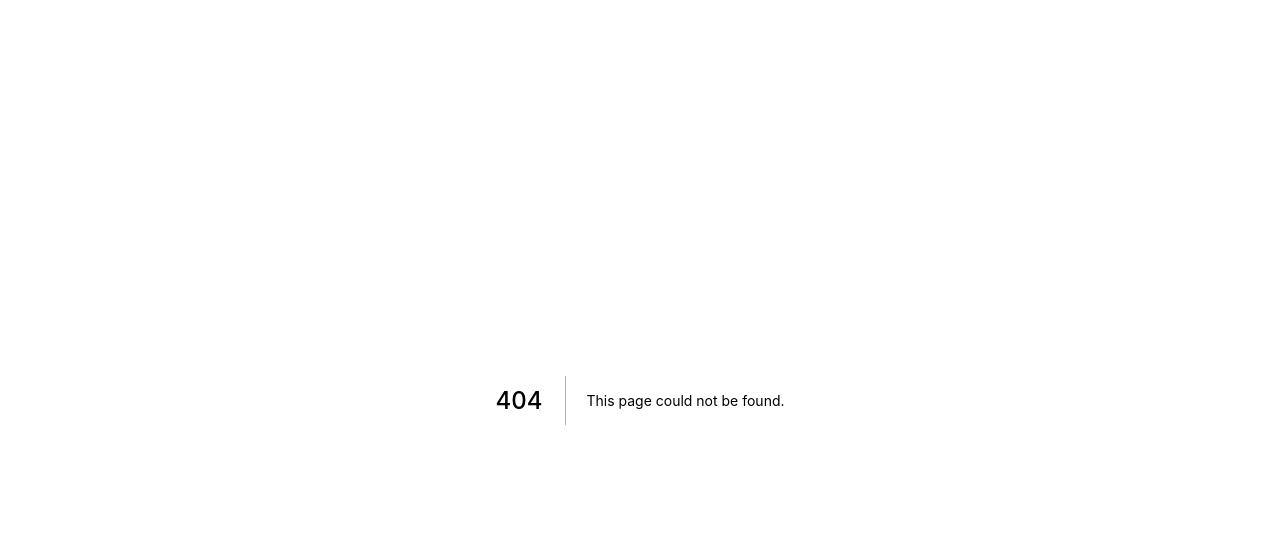
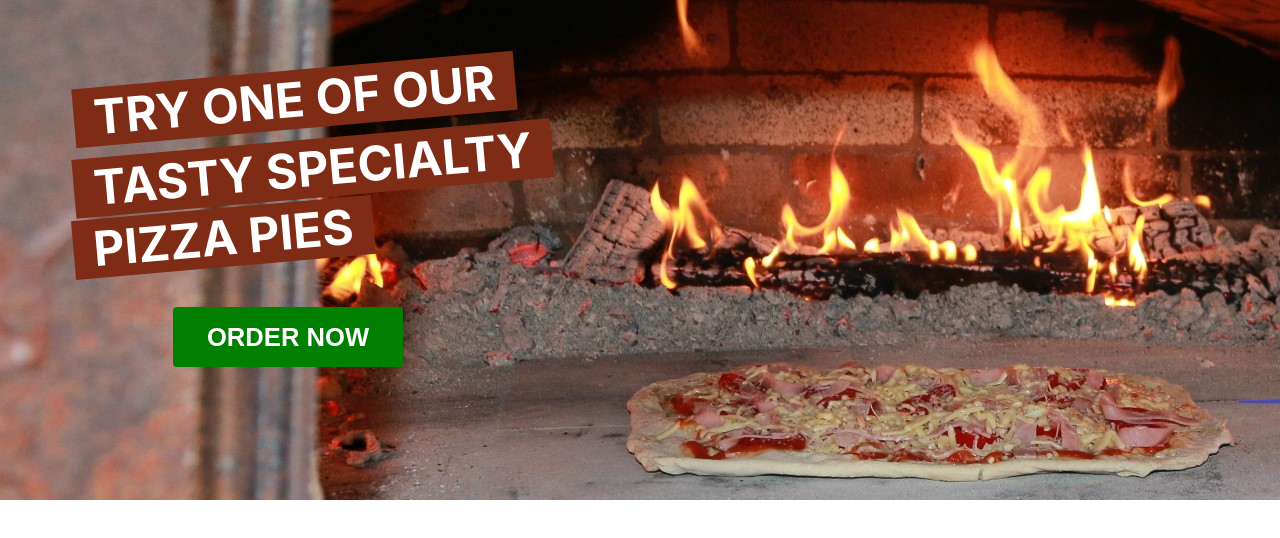
Before and after one commit to diegovazquezny/diegos-pizza, a Next.js app: page /hero in a window 1280 px wide. Before the commit this address had no page. Shown: the top 538 px of the page. Built offline with nearby package versions, Linux system fonts and the light colour scheme.

Commit message:
updated hero

```diff
--- /dev/null
+++ b/pages/hero.js
@@ -0,0 +1,21 @@
+import React from 'react';
+import styles from '../styles/Hero.module.css'
+
+const line1 = 'TRY ONE OF OUR';
+const line2 = 'TASTY SPECIALTY';
+const line3 = 'PIZZA PIES';
+
+export default function Hero() {
+  return (
+    <div className={styles.root} >
+      <div className={styles.heroTextContainer}>
+        <div className={styles.heroTextWrapper}>
+          <h1 className={styles.heroText}>{line1}</h1>
+          <h1 className={styles.heroText}>{line2}</h1>
+          <h1 className={styles.heroText}>{line3}</h1>
+        </div>
+        <button className={styles.heroBtn}>ORDER NOW</button>
+      </div>
+    </div>
+  )
+}
--- a/pages/index.js
+++ b/pages/index.js
@@ -1,6 +1,7 @@
 import Head from 'next/head'
 import styles from '../styles/Home.module.css'
 import Header from './header';
+import Hero from './hero';
 
 export default function Home() {
   return (
@@ -10,6 +11,7 @@ export default function Home() {
         <link rel="icon" href="/favicon.ico" />
       </Head>
       <Header/>
+      <Hero/>
     </div>
   )
 }
--- a/styles/Header.module.css
+++ b/styles/Header.module.css
@@ -1,7 +1,7 @@
 .navBar {
   height: 80px;
   width: 100vw;
-  background-color: red;
+  background-color: #731009;
   display: flex;
   align-items: center;
   justify-content: space-between;
--- /dev/null
+++ b/styles/Hero.module.css
@@ -0,0 +1,47 @@
+.root {
+  background-image: url('../public/hero-oven.jpg');
+  height: 500px;
+}
+
+.heroTextContainer {
+  display: flex;
+  flex-direction: column;
+  align-items: center;
+  width: 45%;
+}
+
+.heroTextWrapper {
+  display: flex;
+  flex-direction: column;
+  flex-wrap: wrap;
+  margin: 70px 0 0 50px;
+  padding: 0;
+}
+
+.heroText {
+  margin: 0;
+  margin: 0 0 10px 0;
+  padding: 0 20px;
+  font-size: 3rem;
+  color: white;
+  transform: rotate(-5deg);
+  background-color: #7f2c16;
+  width: fit-content;
+}
+
+.heroBtn {
+  height: 60px;
+  width: 230px;
+  background-color: green;
+  color: white;
+  font-size: 1.6rem;
+  font-weight: bold;
+  border-radius: 4px;
+  border: 0px;
+  cursor: pointer;
+  margin-top: 30px;
+}
+
+.heroBtn:hover {
+  background-color: rgb(56, 79, 12);
+}
```
Also changed, not shown: public/hero-oven.jpg (added), 1 other file (tests, documents, lock files or other folders).
